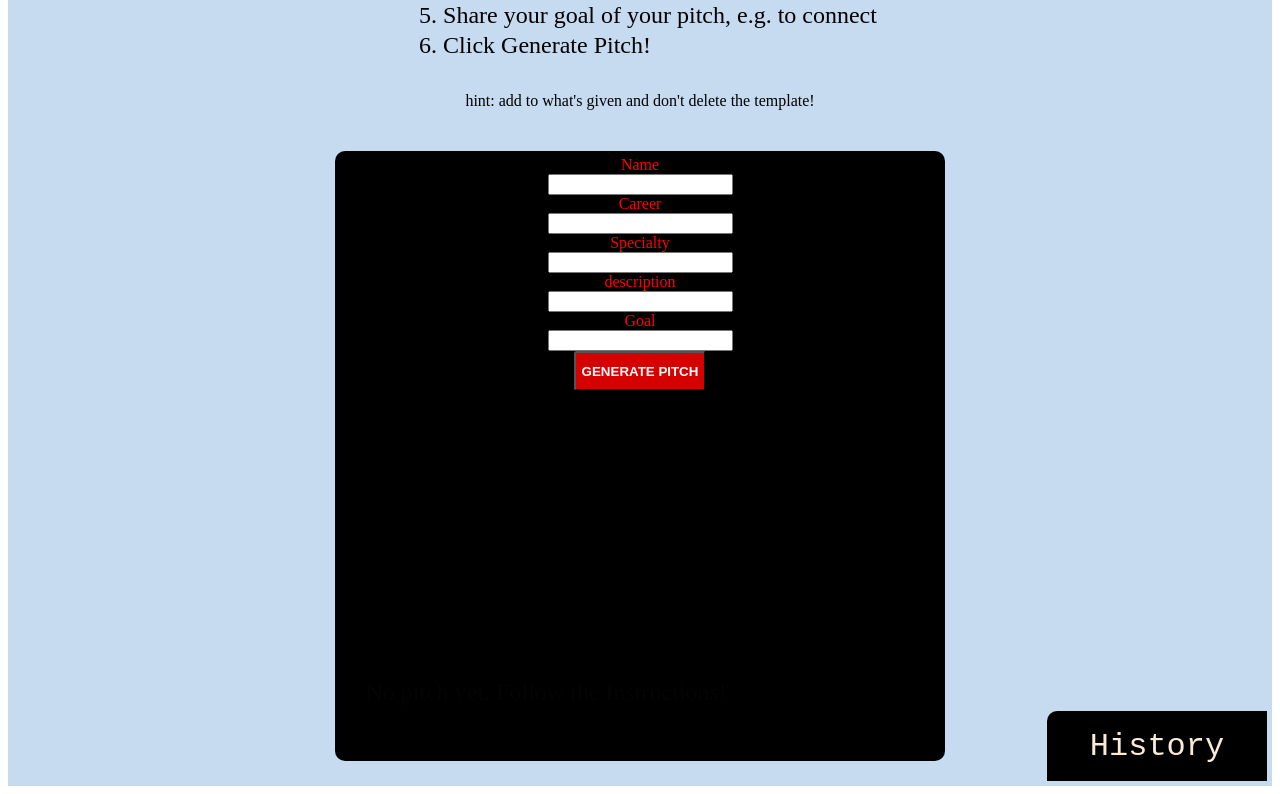
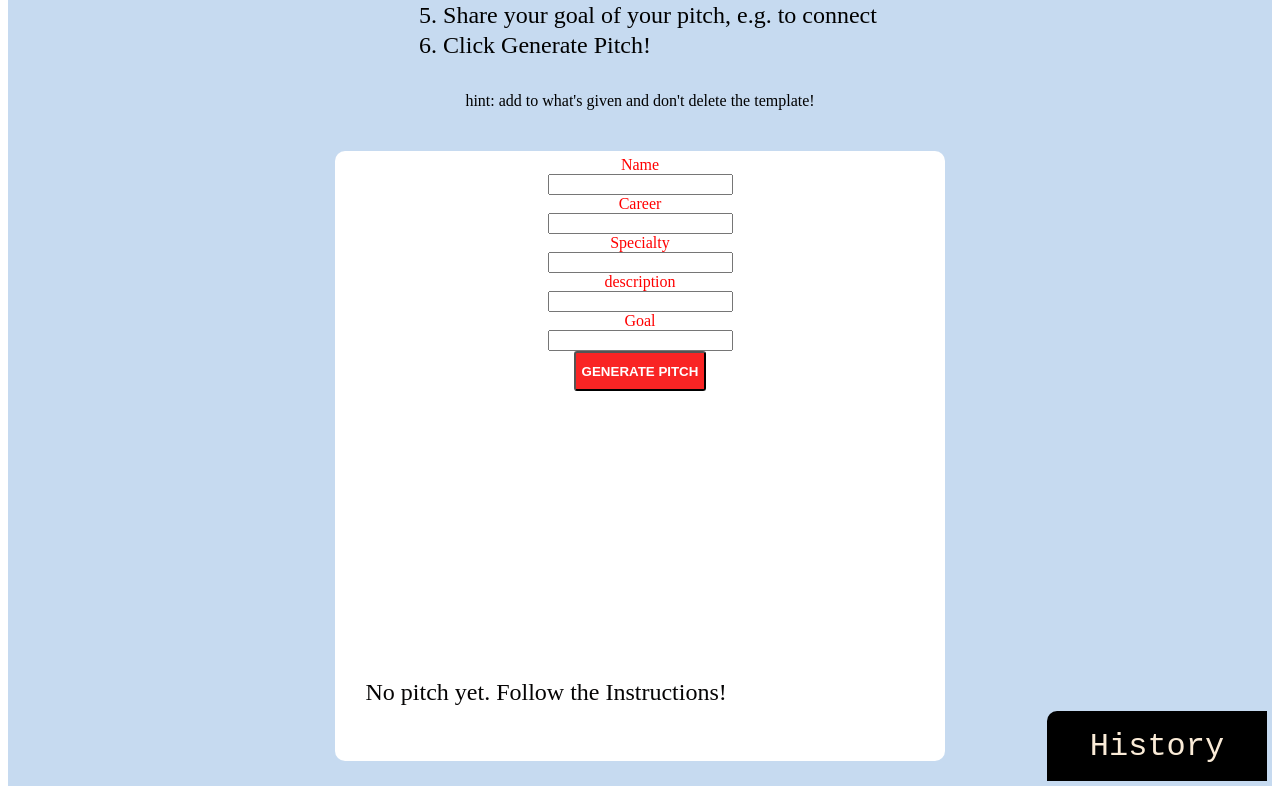
Before and after one commit to glitjch/snappy-client, a React (Create React App) app: page / in a window 1280 px wide. Shown: the part 477-1271 px from the top of the page. Built offline with nearby package versions, Linux system fonts and the light colour scheme; a web font is replaced by a local one.

Commit message:
Change form background color to white

```diff
--- a/src/App.module.css
+++ b/src/App.module.css
@@ -71,7 +71,7 @@
   display: flex;
   flex-direction: column;
   align-items: center;
-  background-color: black;
+  background-color: white;
   width: 600px;
   height: 600px;
   border-radius: 10px;
```
